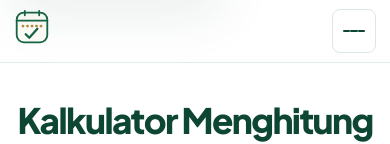
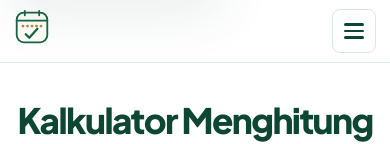
Before and after one commit to arslanwebx/kalkulator-menghitung-selamatan-orang-meninggal, a Next.js app: page / in a window 390 px wide. Shown: the top 144 px of the page. Built offline with nearby package versions, Linux system fonts and the light colour scheme.

Commit message:
Clarify mobile burger icon

```diff
--- a/app/globals.css
+++ b/app/globals.css
@@ -162,8 +162,8 @@ a {
 .mobile-menu-button span {
   display: block;
   width: 20px;
-  height: 2px;
-  margin: 4px auto;
+  height: 2.5px;
+  margin: 0;
   border-radius: 999px;
   background: currentColor;
   transition: transform 160ms ease, opacity 160ms ease;
@@ -2063,6 +2063,8 @@ tbody tr:last-child td {
     display: inline-flex;
     align-items: center;
     justify-content: center;
+    flex-direction: column;
+    gap: 4px;
   }
 
   .mobile-navigation.is-open {
```
